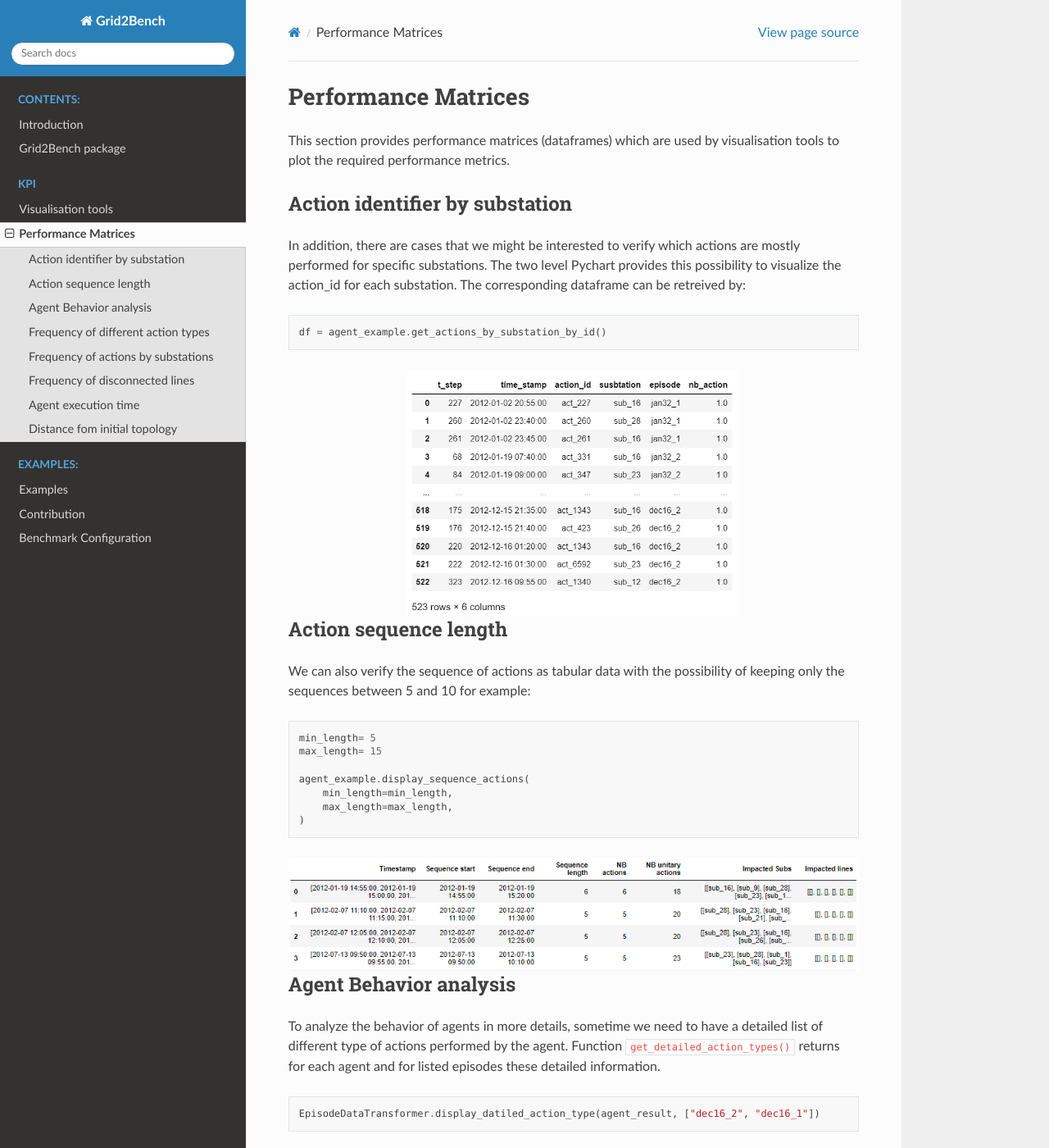
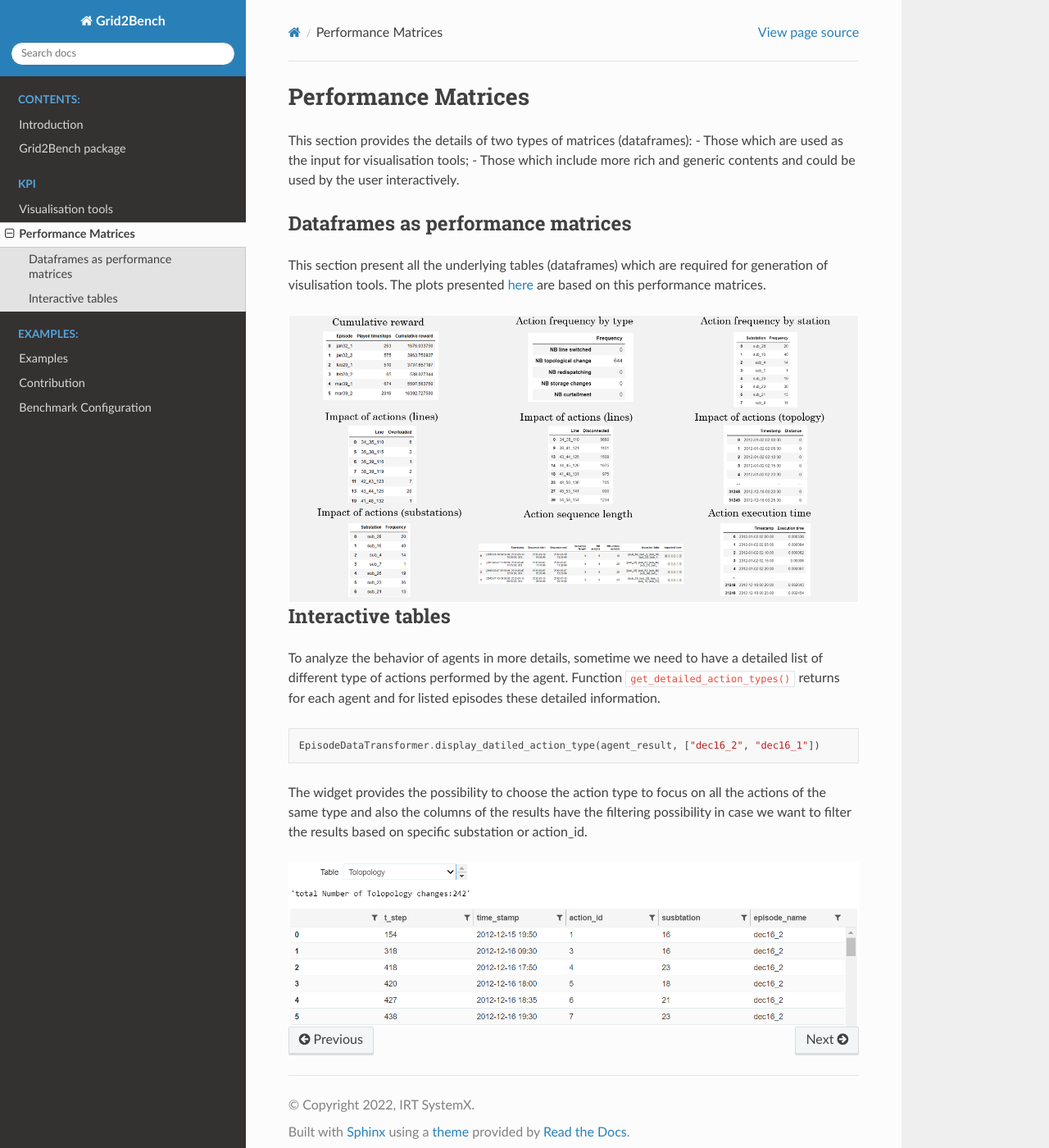
Before and after one commit to seifou23i/Grid2Bench, a Sphinx documentation site: the page built from docs/source/tables.rst, in a window 1280 px wide and 1400 px high. Shown: the whole window at 82% size. Built offline with Sphinx 7.4.7 and the Read the Docs theme 2.0.0, drawn with Linux system fonts in a browser that asks for light colours; some of the changed text lies outside the part shown.

Commit message:
New scheme added, grid view for table section is added

```diff
--- a/docs/source/intro.rst
+++ b/docs/source/intro.rst
@@ -4,7 +4,7 @@ The benchmarking platform Grid2Bench helps the power grid community to evaluate
 their operating agents and to compare their performances, which in turn helps in
 decision-making.
 
-.. image:: imgs/Benchmarking_Scheme.jpg
+.. image:: imgs/grid2bench_scheme.jpg
     :align: center
     :alt: Platform Scheme
 
--- a/docs/source/tables.rst
+++ b/docs/source/tables.rst
@@ -2,49 +2,22 @@
 Performance Matrices
 ********************
 
-This section provides performance matrices (dataframes) which are used
-by visualisation tools to plot the required performance metrics.
+This section provides the details of two types of  matrices (dataframes):
+- Those which are used as the input for visualisation tools;
+- Those which include more rich and generic contents and could be used by the user interactively.
 
-Action identifier by substation
--------------------------------
-In addition, there are cases that we might be interested to verify which actions are mostly
-performed for specific substations. The two level Pychart provides this possibility to
-visualize the action_id for each substation. The corresponding dataframe can be retreived by:
+Dataframes as performance matrices
+----------------------------------
+This section present all the underlying tables (dataframes) which are required for generation
+of visulisation tools. The plots presented `here <kpi.rst>`_ are based on this performance
+matrices.
 
-.. code-block:: python
-
-    df = agent_example.get_actions_by_substation_by_id()
-
-.. image:: imgs/tables/doublePieChart.png
+.. image:: imgs/tables/tblGridView.png
     :align: center
     :alt: Double pie chart
-    :height: 300px
 
-
-
-
-Action sequence length
-----------------------
-We can also verify the sequence of actions as tabular data with the possibility of keeping
-only the sequences between 5 and 10 for example:
-
-.. code-block:: python
-
-    min_length= 5
-    max_length= 15
-
-    agent_example.display_sequence_actions(
-        min_length=min_length,
-        max_length=max_length,
-    )
-
-.. image:: imgs/tables/actionSeqLen.png
-    :align: center
-    :alt: Action sequence length
-
-
-Agent Behavior analysis
------------------------
+Interactive tables
+------------------
 To analyze the behavior of agents in more details, sometime we need to have a detailed list
 of different type of actions performed by the agent. Function ``get_detailed_action_types()``
 returns for each agent and for listed episodes these detailed information.
@@ -61,56 +34,113 @@ want to filter the results based on specific substation or action_id.
     :align: center
     :alt: Action sequence length
 
-Frequency of different action types
------------------------------------
 
-.. code-block:: python
+..
+    Action identifier by substation
+    -------------------------------
+    In addition, there are cases that we might be interested to verify which actions are mostly
+    performed for specific substations. The two level Pychart provides this possibility to
+    visualize the action_id for each substation. The corresponding dataframe can be retreived by:
 
-    agent.actions_freq_by_type_several_episodes()
+    .. code-block:: python
 
-.. image:: imgs/tables/freqActionTypes.png
-    :align: center
-    :alt: frequency of different action types
+        df = agent_example.get_actions_by_substation_by_id()
 
-Frequency of actions by substations
------------------------------------
-.. code-block:: python
+    .. image:: imgs/tables/doublePieChart.png
+        :align: center
+        :alt: Double pie chart
+        :height: 300px
 
-    agent.actions_freq_by_station_several_episodes()
 
-.. image:: imgs/tables/freqActionSubstations.png
-    :align: center
-    :alt: frequency of actions by substations
 
-Frequency of disconnected lines
--------------------------------
+    Action sequence length
+    ----------------------
+    We can also verify the sequence of actions as tabular data with the possibility of keeping
+    only the sequences between 5 and 10 for example:
 
-.. code-block:: python
+    .. code-block:: python
 
-    agent.disconnected_lines_freq_several_episodes()
+        min_length= 5
+        max_length= 15
 
-.. image:: imgs/tables/freqDiscLines.png
-    :align: center
-    :alt: frequency of disconnected lines
+        agent_example.display_sequence_actions(
+            min_length=min_length,
+            max_length=max_length,
+        )
 
-Agent execution time
--------------------------------
+    .. image:: imgs/tables/actionSeqLen.png
+        :align: center
+        :alt: Action sequence length
 
-.. code-block:: python
 
-    agent.computation_times_several_episodes()
+    Agent Behavior analysis
+    -----------------------
+    To analyze the behavior of agents in more details, sometime we need to have a detailed list
+    of different type of actions performed by the agent. Function ``get_detailed_action_types()``
+    returns for each agent and for listed episodes these detailed information.
 
-.. image:: imgs/tables/agentExecTime.png
-    :align: center
-    :alt: Agent execution time
+    .. code-block:: python
 
-Distance fom initial topology
--------------------------------
+        EpisodeDataTransformer.display_datiled_action_type(agent_result, ["dec16_2", "dec16_1"])
 
-.. code-block:: python
+    The widget provides the possibility to choose the action type to focus on all the actions of
+    the same type and also the columns of the results have the filtering possibility in case we
+    want to filter the results based on specific substation or action_id.
 
-    agent.distance_from_initial_topology()
+    .. image:: imgs/tables/agentBehaviorAnalysis.png
+        :align: center
+        :alt: Action sequence length
 
-.. image:: imgs/tables/distRefTopo.png
-    :align: center
-    :alt: Distance from initial topology
+    Frequency of different action types
+    -----------------------------------
+
+    .. code-block:: python
+
+        agent.actions_freq_by_type_several_episodes()
+
+    .. image:: imgs/tables/freqActionTypes.png
+        :align: center
+        :alt: frequency of different action types
+
+    Frequency of actions by substations
+    -----------------------------------
+    .. code-block:: python
+
+        agent.actions_freq_by_station_several_episodes()
+
+    .. image:: imgs/tables/freqActionSubstations.png
+        :align: center
+        :alt: frequency of actions by substations
+
+    Frequency of disconnected lines
+    -------------------------------
+
+    .. code-block:: python
+
+        agent.disconnected_lines_freq_several_episodes()
+
+    .. image:: imgs/tables/freqDiscLines.png
+        :align: center
+        :alt: frequency of disconnected lines
+
+    Agent execution time
+    -------------------------------
+
+    .. code-block:: python
+
+        agent.computation_times_several_episodes()
+
+    .. image:: imgs/tables/agentExecTime.png
+        :align: center
+        :alt: Agent execution time
+
+    Distance fom initial topology
+    -------------------------------
+
+    .. code-block:: python
+
+        agent.distance_from_initial_topology()
+
+    .. image:: imgs/tables/distRefTopo.png
+        :align: center
+        :alt: Distance from initial topology
```
Also changed, not shown: docs/source/imgs/grid2bench_scheme.jpg (added), docs/source/imgs/tables/tblGridView.png (added).
